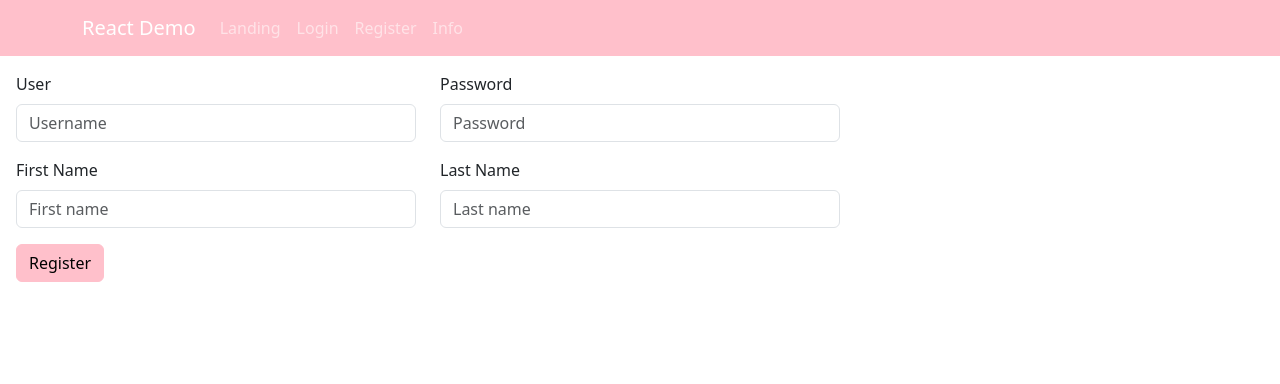
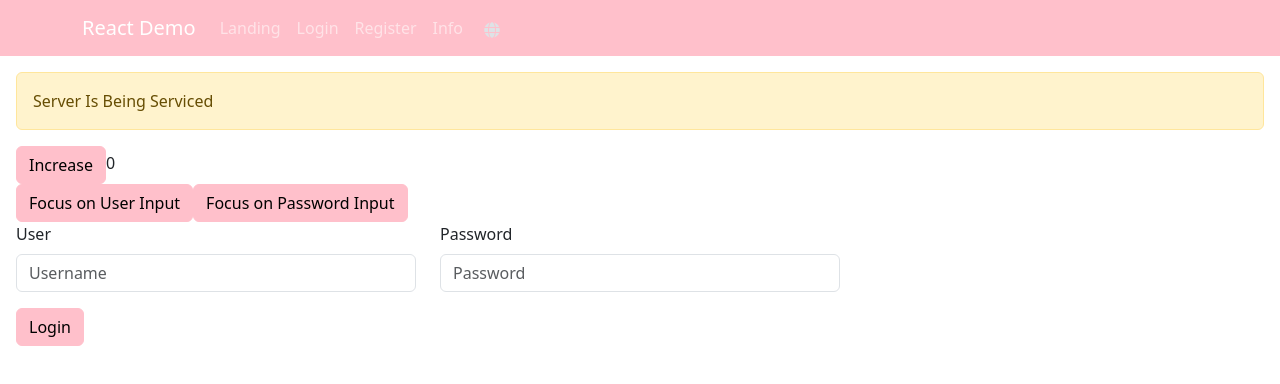
Before and after one commit to BeetrootAcademyAccount2/react-demo, a React (Create React App) app: page / in a window 1280 px wide. Shown: the top 384 px of the page. Built offline with nearby package versions, Linux system fonts and the light colour scheme.

Commit message:
React hooks

```diff
--- a/package.json
+++ b/package.json
@@ -10,6 +10,7 @@
     "react": "^18.3.1",
     "react-bootstrap": "^2.10.2",
     "react-dom": "^18.3.1",
+    "react-icons": "^5.2.1",
     "react-scripts": "5.0.1",
     "sass": "^1.77.1",
     "web-vitals": "^2.1.4"
--- a/src/pages/App.js
+++ b/src/pages/App.js
@@ -4,6 +4,8 @@ import Landing from "./Landing";
 import Login from "./Login";
 import Register from "./Register";
 import Info from "./Info";
+import React from "react";
+import { ThemeProvider } from "./context/Theme";
 
 function App() {
   //const isLoggedIn = true;
@@ -14,10 +16,10 @@ function App() {
   // return <Landing />;
   // return <div>{!isLoggedIn ? <Login /> : <Landing />}</div>;
 
-  const [page, setPage] = useState("register");
+  const [page, setPage] = useState("login");
 
   return (
-    <div>
+    <ThemeProvider>
       <Header setPage={setPage} />
       <div className="m-3">
         {page === "landing" && <Landing />}
@@ -25,7 +27,7 @@ function App() {
         {page === "register" && <Register />}
         {page === "info" && <Info />}
       </div>
-    </div>
+    </ThemeProvider>
   );
 }
 
--- a/src/pages/Card.js
+++ b/src/pages/Card.js
@@ -1,9 +1,18 @@
+import { useContext } from "react";
 import Button from "react-bootstrap/Button";
 import Card from "react-bootstrap/Card";
+import { ThemeContext } from "./context/Theme";
 
 function CardItem({ card, onDelete }) {
+  const { theme } = useContext(ThemeContext);
+
   return (
-    <Card style={{ width: "18rem" }}>
+    <Card
+      style={{
+        width: "18rem",
+        backgroundColor: theme === "dark" ? "black" : "pink",
+      }}
+    >
       <Card.Img variant="top" src={card.img} />
       <Card.Body>
         <Card.Img variant="top" src={card.thumbnail} />
--- a/src/pages/Header.js
+++ b/src/pages/Header.js
@@ -1,10 +1,16 @@
+import { useContext } from "react";
 import Container from "react-bootstrap/Container";
 import Nav from "react-bootstrap/Nav";
 import Navbar from "react-bootstrap/Navbar";
+import Button from "react-bootstrap/Button";
+import { FaGlobe } from "react-icons/fa";
+import { ThemeContext } from "./context/Theme";
 
 function Header({ setPage }) {
+  const { theme, toggleTheme } = useContext(ThemeContext);
+
   return (
-    <Navbar bg="primary" data-bs-theme="dark">
+    <Navbar bg={theme === "dark" ? "dark" : "primary"} data-bs-theme="dark">
       <Container>
         <Navbar.Brand href="#home">React Demo</Navbar.Brand>
         <Nav className="me-auto">
@@ -20,6 +26,9 @@ function Header({ setPage }) {
           <Nav.Link href="#" onClick={() => setPage("info")}>
             Info
           </Nav.Link>
+          <Button onClick={toggleTheme} variant="outline-none">
+            <FaGlobe />
+          </Button>
         </Nav>
       </Container>
     </Navbar>
--- a/src/pages/Login.js
+++ b/src/pages/Login.js
@@ -1,3 +1,4 @@
+import { useRef } from "react";
 import Button from "react-bootstrap/Button";
 import Col from "react-bootstrap/Col";
 import Form from "react-bootstrap/Form";
@@ -8,6 +9,15 @@ function Login() {
   const serverError = true;
   const serverMessage = "warning";
 
+  const counterRef = useRef(0);
+  const userInputRef = useRef(null);
+  const passwordInputRef = useRef(null);
+
+  const setCounter = () => {
+    counterRef.current += 1;
+    console.log(counterRef);
+  };
+
   const handleSubmit = (event) => {
     event.preventDefault();
     event.stopPropagation();
@@ -15,16 +25,31 @@ function Login() {
     const username = event.currentTarget.elements.username.value;
     const password = event.currentTarget.elements.password.value;
   };
+  const handleFocusUserClick = () => {
+    userInputRef.current.focus();
+  };
+
+  const handleFocusPasswordClick = () => {
+    passwordInputRef.current.focus();
+  };
 
   return (
     <div>
       {serverError && <AlertMessage serverMessage={serverMessage} />}
+      <div>
+        <Button onClick={() => setCounter()}>Increase</Button>
+        {counterRef.current}
+      </div>
+      <Button onClick={handleFocusUserClick}>Focus on User Input</Button>
+      <Button onClick={handleFocusPasswordClick}>
+        Focus on Password Input
+      </Button>
       <Form onSubmit={handleSubmit}>
         <Row className="mb-3">
           <Form.Group as={Col} md="4">
             <Form.Label>User</Form.Label>
             <Form.Control
-              required
+              ref={userInputRef}
               type="text"
               placeholder="Username"
               name="username"
@@ -33,7 +58,7 @@ function Login() {
           <Form.Group as={Col} md="4">
             <Form.Label>Password</Form.Label>
             <Form.Control
-              required
+              ref={passwordInputRef}
               type="password"
               placeholder="Password"
               name="password"
--- /dev/null
+++ b/src/pages/context/Theme.js
@@ -0,0 +1,19 @@
+import { createContext, useState } from "react";
+
+const ThemeContext = createContext();
+
+const ThemeProvider = ({ children }) => {
+  const [theme, setTheme] = useState("light");
+
+  const toggleTheme = () => {
+    setTheme((prevTheme) => (prevTheme === "light" ? "dark" : "light"));
+  };
+
+  return (
+    <ThemeContext.Provider value={{ theme, toggleTheme }}>
+      {children}
+    </ThemeContext.Provider>
+  );
+};
+
+export { ThemeContext, ThemeProvider };
```
Also changed, not shown: 1 other file (tests, documents, lock files or other folders).
